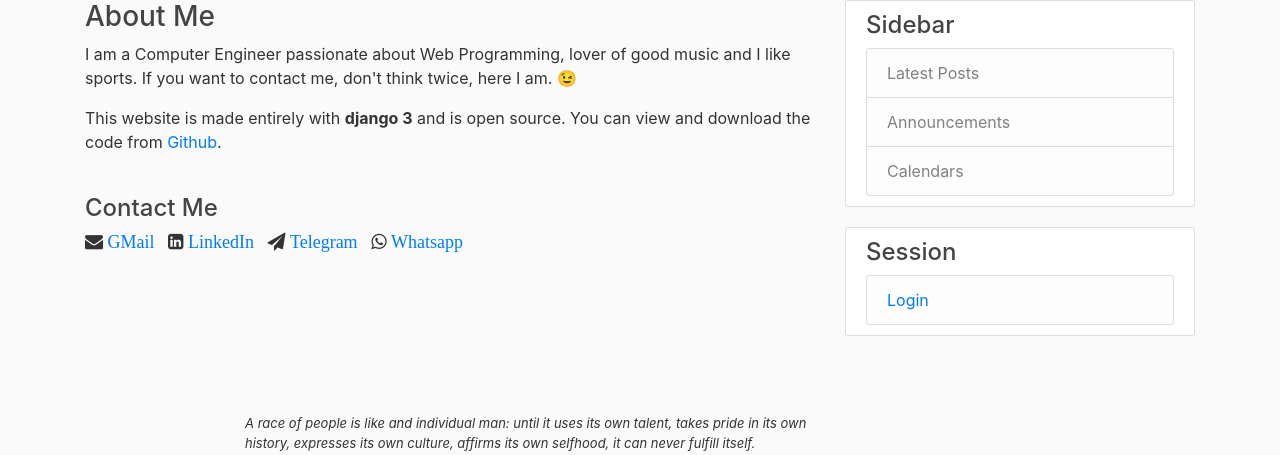
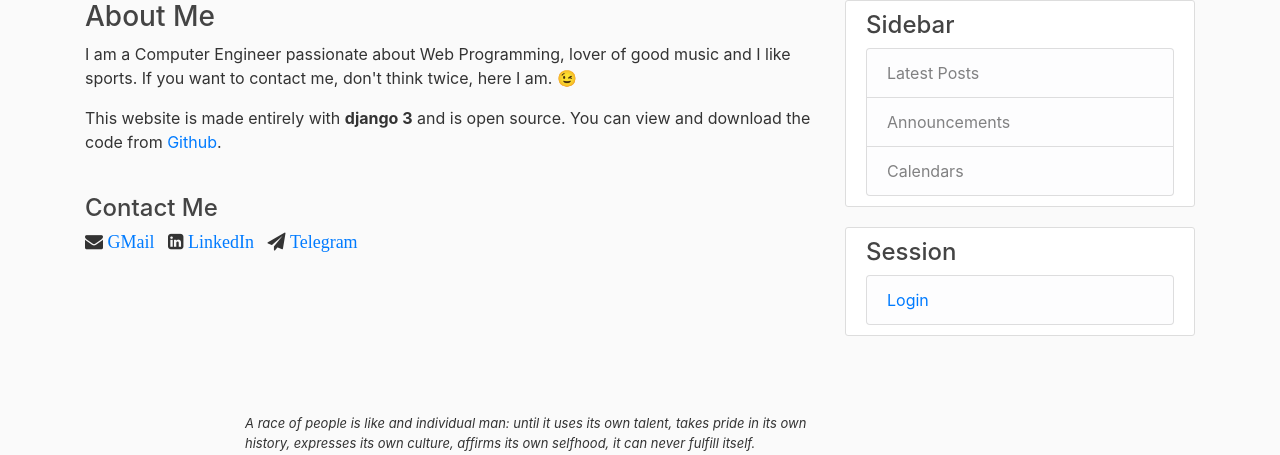
Before and after one commit to adejonghm/django_blog, a Django app: page /about/ in a window 1280 px wide. Shown: the part 80-535 px from the top of the page. Run offline with Django 3.2, Linux system fonts and the light colour scheme; some libraries are stand-ins or nearby versions.

Commit message:
updated about page

```diff
--- a/blog/templates/blog/about.html
+++ b/blog/templates/blog/about.html
@@ -26,9 +26,6 @@
         </i> &nbsp;
         <i class="fa fa-send" style="font-size: 18px;">
             <a href="https://t.me/adejonghm">Telegram</a>
-        </i> &nbsp;
-        <i class="fa fa-whatsapp" style="font-size: 18px;">
-            <a href="https://wa.me/5511968953197">Whatsapp</a>
         </i>
     </p>
 </div>
```
